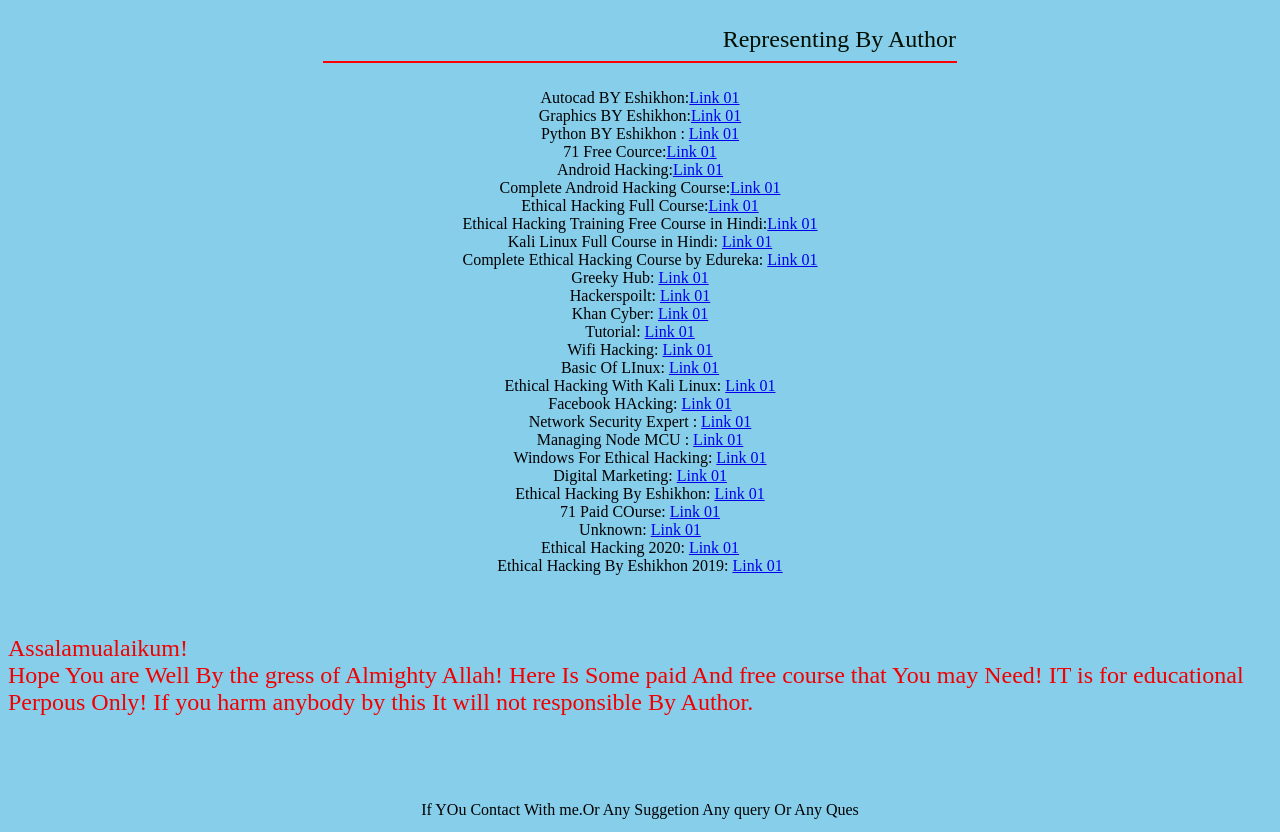
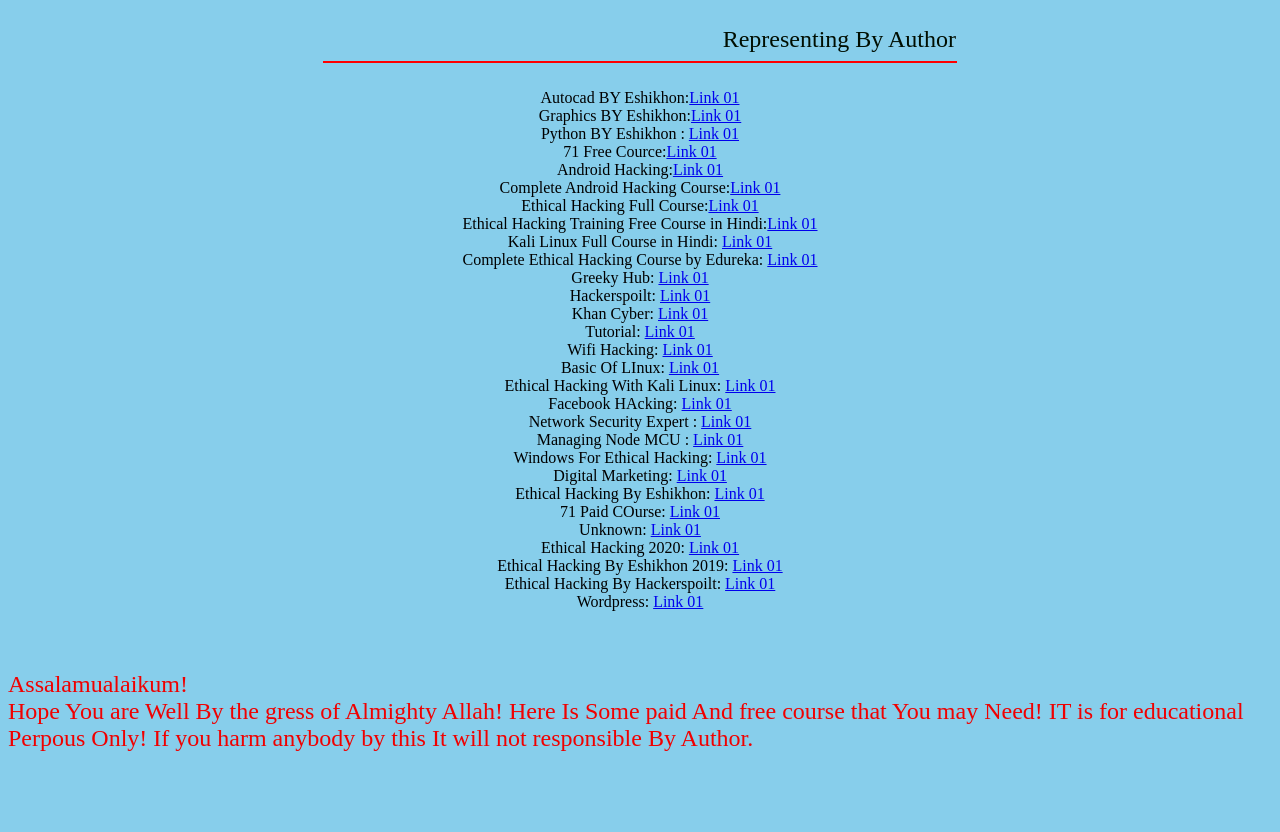
Before and after one commit to T1M3-30M3/FreeResource, a plain HTML site: page index.html in a window 1280 px wide. Shown: the top 832 px of the page. Drawn offline with Linux system fonts and the light colour scheme; grey boxes are pictures that could not be loaded.

Commit message:
Update index.html

```diff
--- a/index.html
+++ b/index.html
@@ -40,6 +40,9 @@
  <font color=Black><font size=3>Unknown:</font> <a href='https://mega.nz/folder/HsRA0DAR#CuDR3BWcAw9VzxGF2grAnQ'>Link 01</a><br>
  <font color=Black><font size=3>Ethical Hacking 2020:</font> <a href='https://mega.nz/folder/C0Zz1IpR#h5c_jvJ3rHouXoP8_TxvIg'>Link 01</a><br>
  <font color=Black><font size=3>Ethical Hacking By Eshikhon 2019:</font> <a href='https://mega.nz/folder/m9wWHSrL#8lT1xaC3yVp5sxbFsmNzvQ'>Link 01</a><br>
+ <font color=Black><font size=3>Ethical Hacking By Hackerspoilt:</font> <a href='https://mega.nz/folder/v1RUXJiC#ez5jCU7TI_FN6C1Ykr3_hA'>Link 01</a><br>
+ <font color=Black><font size=3>Wordpress:</font> <a href='https://mega.nz/folder/bshSCbDQ#GDsuPjkwqWwBzsIwHSA6dQ'>Link 01</a><br>
+
   </center>
 
   <br><br>
```
